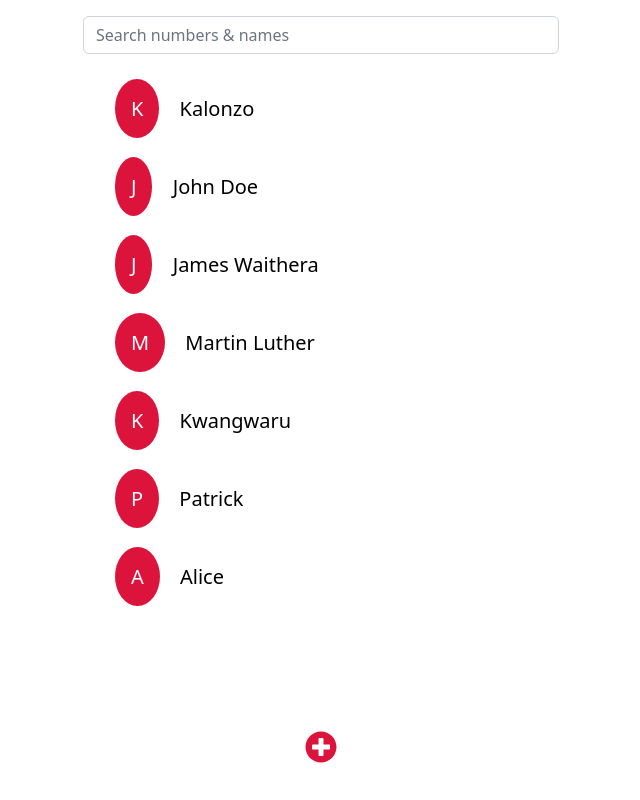
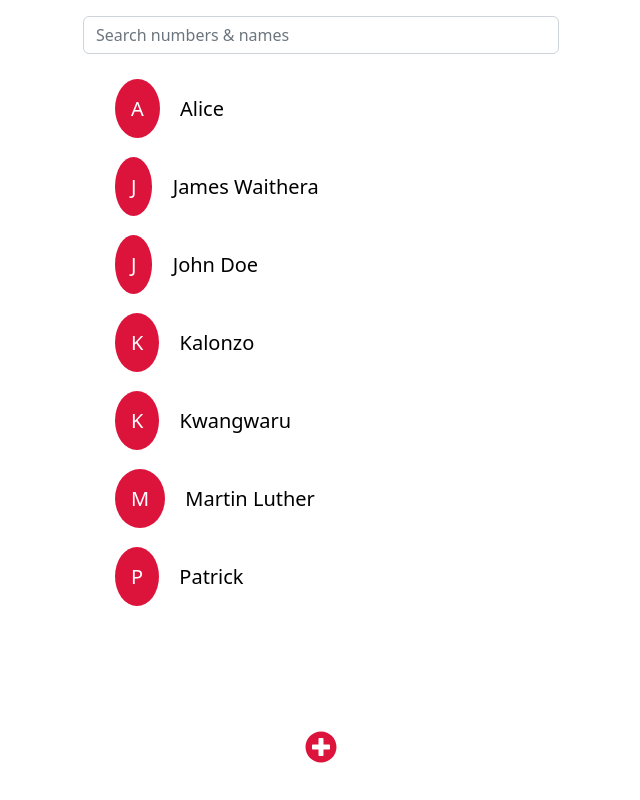
Before and after one commit to JoelOgira/Contact-Management, a React (Vite) app: page / in a window 1280 px wide. Shown: the whole page, without its empty margins (331-971 px from the left). Built offline with nearby package versions, Linux system fonts and the light colour scheme; data requests are answered from the project's data file.

Commit message:
Added array method to sort the data

```diff
--- a/src/App.jsx
+++ b/src/App.jsx
@@ -1,6 +1,5 @@
 import { useState, useEffect } from "react";
 import { Routes, Route, useNavigate } from "react-router-dom";
-import format from "date-fns/format";
 import 'bootstrap/dist/css/bootstrap.min.css';
 import api from "./api/contact"
 import Home from "./Components/Home";
@@ -9,7 +8,7 @@ import EditContact from "./Components/EditContact";
 import Header from "./Components/Header";
 import ContactShowcase from "./Components/ContactShowcase";
 import NewContact from "./Components/NewContact";
-
+import useAxiosFetch from "./Hooks/useAxiosFetch";
 
 
 const App = () => {
@@ -25,6 +24,11 @@ const [editName, setEditName] = useState('');
 const [editFirstName, setEditFirstName] = useState('');
 const [editSurName, setEditSurName] = useState('');
 const [editNumber, setEditNumber] = useState('');
+const {data, fetchError, isLoading} = useAxiosFetch('http://localhost:6900/contacts');
+
+useEffect(() => {
+  setContacts(data);
+}, [data])
 
 
 const history = useNavigate();
@@ -35,20 +39,12 @@ useEffect(() => {
     ||  ((contact.surName).toLowerCase().includes(search.toLowerCase()))
     ||  ((contact.number).toLowerCase().includes(search.toLowerCase()))
   )
-  setSearchContacts(filteredContacts);
+  setSearchContacts(filteredContacts.sort((a, b) => {
+    if (a.name < b.name) return -1;
+    return 1;
+  }));
 }, [contacts, search])
 
-useEffect(() => {
-  const fetchContacts = async () => {
-    try {
-      const response = await api.get('/contacts');
-      setContacts(response.data);
-    } catch (error) {
-      console.log(error.message);
-    }
-  }
-  fetchContacts();
-}, []);
 
 const addContact = async (e) => {
   e.preventDefault();
@@ -96,7 +92,7 @@ const handleDelete = async (id) => {
     <div className="App container">
       <Header search={search} setSearch={setSearch} />
       <Routes>
-        <Route path="/" element={<Home contacts={searchContacts} />} />
+        <Route path="/" element={<Home contacts={searchContacts} fetchError={fetchError} isLoading={isLoading} />} />
         <Route path="/new" element={<NewContact name={name} setName={setName} firstName={firstName} setFirstName={setFirstName} surName={surName} setSurName={setSurName} number={number} setNumber={setNumber} addContact={addContact} />} />
         <Route path="/contact/:id" element={<ContactShowcase contacts={contacts} handleDelete={handleDelete} />} />
         <Route path="/edit/:id" element={<EditContact handleEdit={handleEdit} contacts={contacts} editName={editName} setEditName={setEditName} editFirstName={editFirstName} setEditFirstName={setEditFirstName} editSurName={editSurName} setEditSurName={setEditSurName} editNumber={editNumber} setEditNumber={setEditNumber} />} />
```
